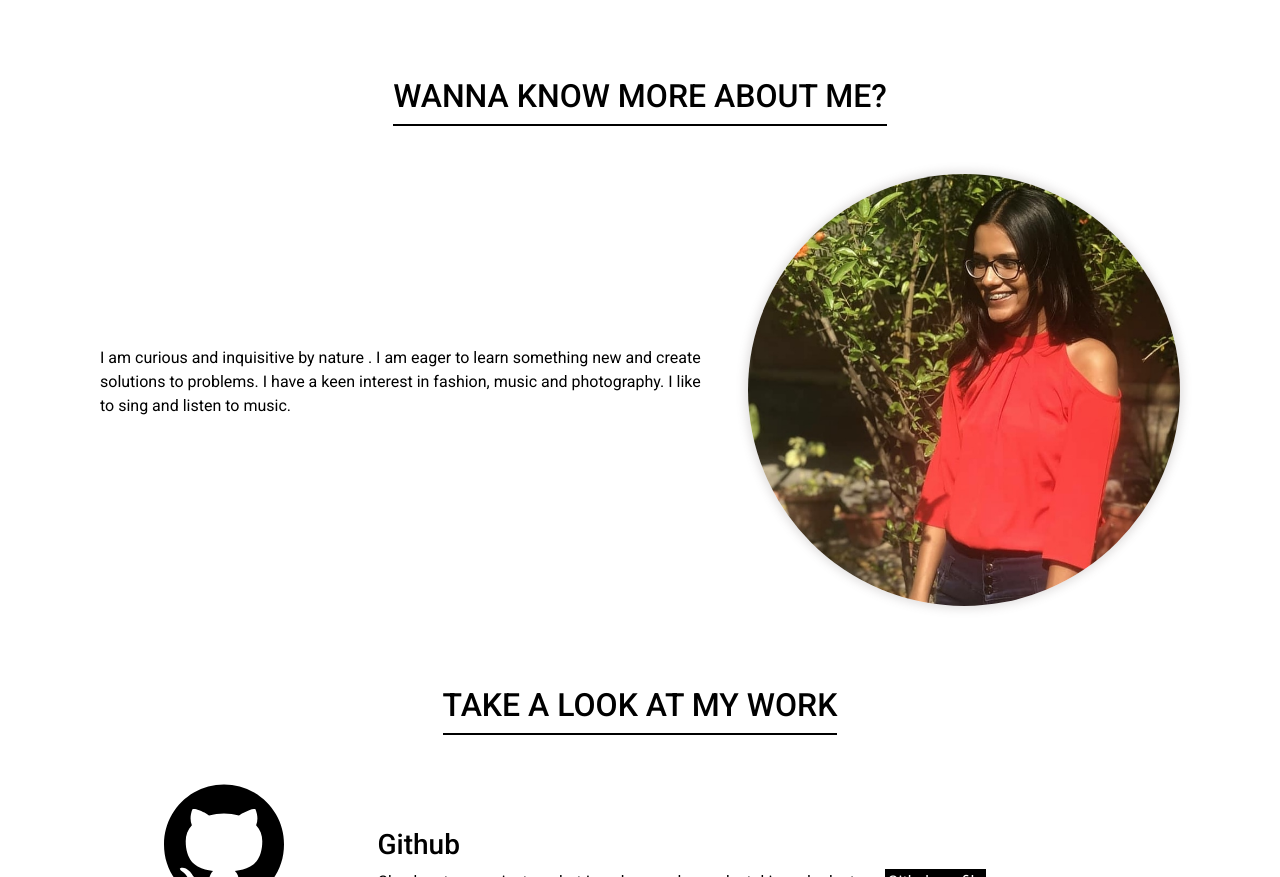
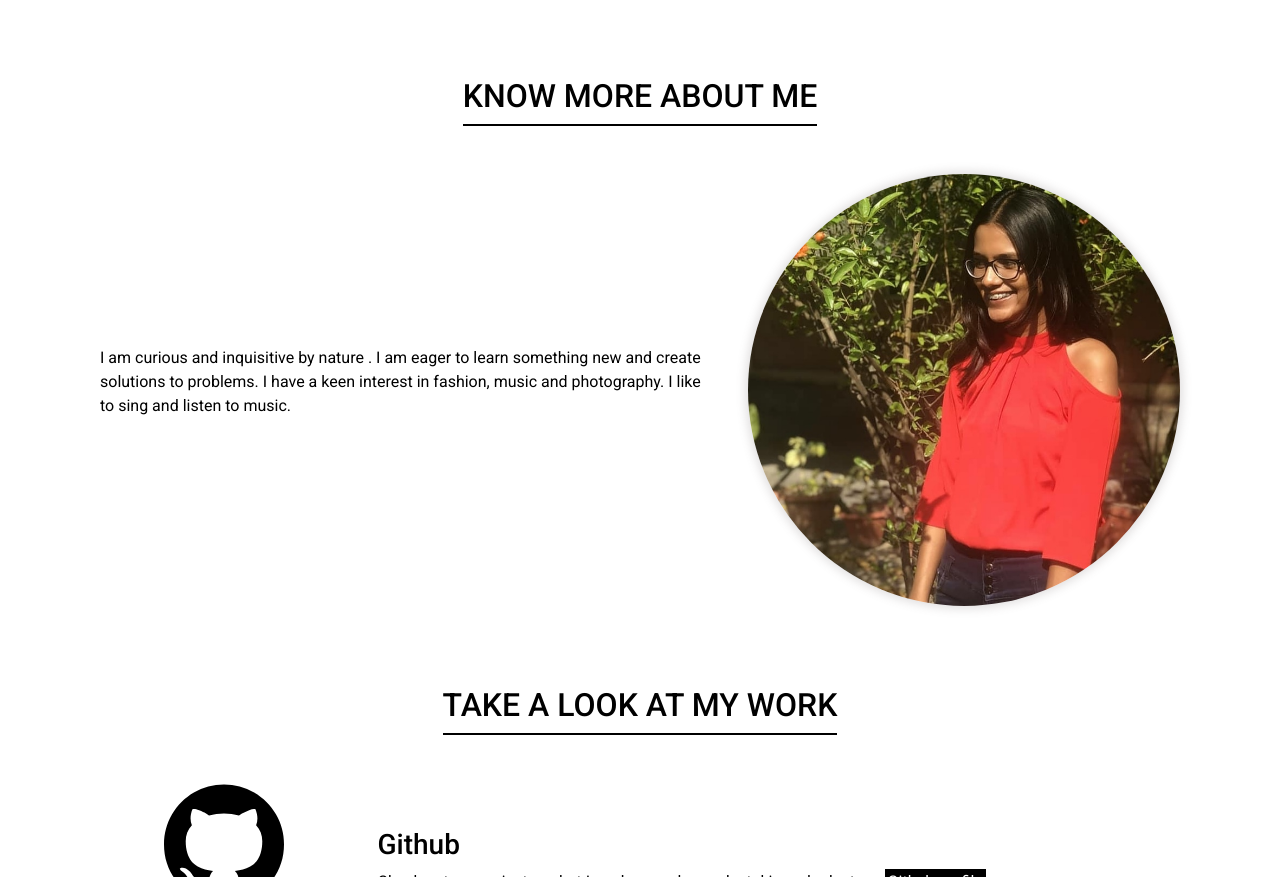
Before and after one commit to imvickykumar999/Portfolio-1, a plain HTML site: page index.html in a window 1280 px wide. Shown: the part 1517-2394 px from the top of the page. Drawn offline with nearby package versions, Linux system fonts and the light colour scheme.

Commit message:
minor correction

```diff
--- a/index.html
+++ b/index.html
@@ -84,7 +84,7 @@
         <section>
               <!-- Section Tittle -->
               <div class="title mx-auto ">
-                  <h2 class="heading">WANNA KNOW MORE ABOUT ME?</h2>
+                  <h2 class="heading">KNOW MORE ABOUT ME</h2>
               </div>
               <div class="row">
                   <div class="col-12">
```
